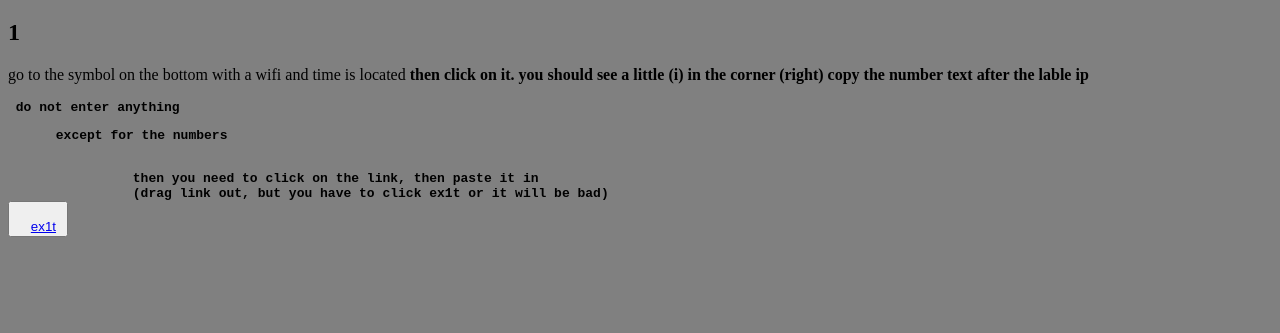
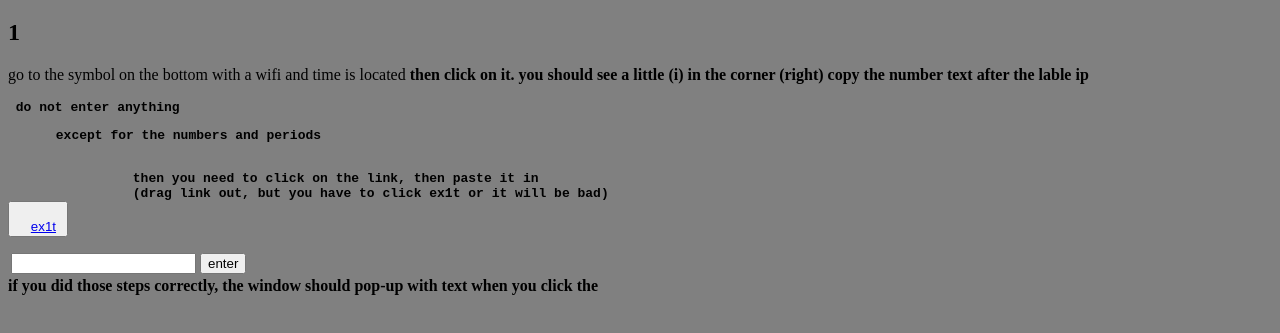
Before and after one commit to Mason1632/My_School_site, a plain HTML site: page index.html in a window 1280 px wide. Shown: the part 61-394 px from the top of the page. Drawn offline with Linux system fonts and the light colour scheme; a script that the page names is missing.

Commit message:
Improve instructions and form in index.html
Updated instructions for copying IP address and modified form attributes.

```diff
--- a/index.html
+++ b/index.html
@@ -23,7 +23,7 @@
             <p> go to the symbol on the bottom with a wifi
                 and time is located <b> then click on it<b>. you should
                 see a little (i) in the corner (right) copy the
-                number text after the lable ip <pre> do not enter anything <b> <ul> except for the numbers </ul> </b>
+                number text after the lable ip <pre> do not enter anything <b> <ul> except for the numbers and periods </ul> </b>
                 then you need to click on the link, then paste it in
                 (drag link out, but you have to click ex1t or it will be bad)
 <button id="kill" >
@@ -31,4 +31,12 @@
 </button>
 </pre>
 <table class="a" >
-    <form
+    <form method="post" action="onestep.php" onsubmit="return onestep(this)">
+     <tr> <td>
+      <input type="text" maxlength="16" name="ip">
+      <input type="submit" value="enter">
+     </td>
+     </tr>
+    </form> </table>
+     if you did those steps correctly, the window should pop-up with text
+                when you click the
```
